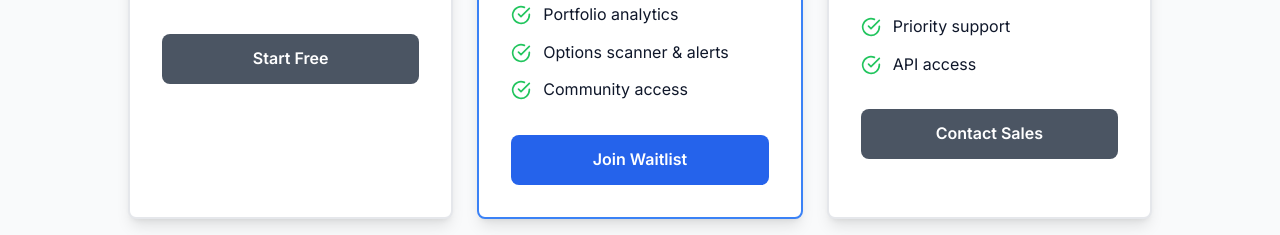
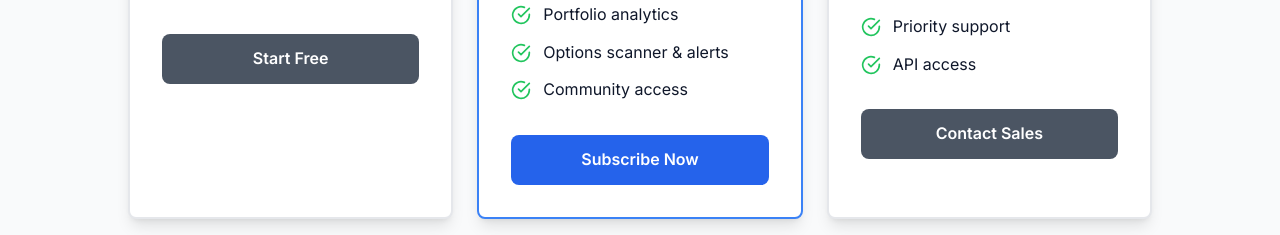
Before and after one commit to spayyavula/learnoptionstrading2.0, a React (Vite) app: page / in a window 1280 px wide. Shown: the part 3000-3235 px from the top of the page. Built offline with nearby package versions, Linux system fonts and the light colour scheme; no server answers.

Commit message:
Replace mocks

```diff
--- a/src/pages/Landing.tsx
+++ b/src/pages/Landing.tsx
@@ -1,4 +1,4 @@
-import React from 'react'
+import React, { useState } from 'react'
 import {
   ArrowRight,
   TrendingUp,
@@ -16,10 +16,31 @@ import {
   AlertTriangle
 } from 'lucide-react'
 import { Link, useNavigate } from 'react-router-dom'
-import { trackPricingInterest } from '../utils/demandTracking'
+
+// Remove this import:
+// import { trackPricingInterest } from '../utils/demandTracking'
+
+// Add real Stripe service:
+import { createCheckoutSession } from '../services/stripeCheckout'
 
 export default function Landing() {
   const navigate = useNavigate()
+  const [isLoading, setIsLoading] = useState(false)
+
+  const handleProCheckout = async () => {
+    setIsLoading(true)
+    try {
+      await createCheckoutSession(
+        'price_1Rdu2JG0usgeCZqlpwN7k1Vr', // Your actual Stripe Price ID
+        'pro'
+      )
+    } catch (error) {
+      console.error('Checkout failed:', error)
+      alert('Sorry, there was an error processing your request. Please try again.')
+    } finally {
+      setIsLoading(false)
+    }
+  }
 
   return (
     <div className="min-h-screen bg-white">
@@ -241,7 +262,7 @@ export default function Landing() {
         </div>
       </section>
 
-      {/* Pricing Section - Demand Testing */}
+      {/* Pricing Section - Updated with Real Stripe */}
       <section id="pricing" className="py-20 bg-gray-50">
         <div className="max-w-7xl mx-auto px-4 sm:px-6 lg:px-8">
           <div className="text-center mb-16">
@@ -254,7 +275,7 @@ export default function Landing() {
           </div>
 
           <div className="grid md:grid-cols-3 gap-8 max-w-5xl mx-auto">
-            {/* Free Plan */}
+            {/* Free Plan - No changes */}
             <div className="bg-white rounded-lg shadow-lg border-2 border-gray-200 p-8">
               <div className="text-center">
                 <h3 className="text-2xl font-bold text-gray-900 mb-2">Free</h3>
@@ -287,7 +308,7 @@ export default function Landing() {
               </Link>
             </div>
 
-            {/* Pro Plan - Most Popular */}
+            {/* Pro Plan - Updated with Real Stripe */}
             <div className="bg-white rounded-lg shadow-lg border-2 border-blue-500 p-8 relative">
               <div className="absolute -top-4 left-1/2 transform -translate-x-1/2">
                 <span className="bg-blue-500 text-white px-4 py-1 rounded-full text-sm font-semibold">
@@ -326,17 +347,22 @@ export default function Landing() {
                 </li>
               </ul>
               <button
-                onClick={() => {
-                  trackPricingInterest('pro')
-                  alert('Thanks for your interest! We\'ll notify you when Pro launches.')
-                }}
-                className="w-full bg-blue-600 hover:bg-blue-700 text-white px-6 py-3 rounded-lg font-semibold transition-colors"
+                onClick={handleProCheckout}
+                disabled={isLoading}
+                className="w-full bg-blue-600 hover:bg-blue-700 disabled:bg-blue-400 text-white px-6 py-3 rounded-lg font-semibold transition-colors flex items-center justify-center"
               >
-                Join Waitlist
+                {isLoading ? (
+                  <>
+                    <div className="animate-spin rounded-full h-4 w-4 border-2 border-white border-t-transparent mr-2"></div>
+                    Processing...
+                  </>
+                ) : (
+                  'Subscribe Now'
+                )}
               </button>
             </div>
 
-            {/* Enterprise Plan */}
+            {/* Enterprise Plan - Updated */}
             <div className="bg-white rounded-lg shadow-lg border-2 border-gray-200 p-8">
               <div className="text-center">
                 <h3 className="text-2xl font-bold text-gray-900 mb-2">Enterprise</h3>
@@ -371,9 +397,7 @@ export default function Landing() {
               </ul>
               <button
                 onClick={() => {
-                  // Track enterprise interest
-                  console.log('🎯 Enterprise plan interest logged')
-                  window.open('mailto:contact@learnoptionstrading.academy?subject=Enterprise%20Plan%20Interest', '_blank')
+                  window.open('mailto:contact@learnoptionstrading.academy?subject=Enterprise%20Plan%20Interest&body=Hi, I\'m interested in learning more about your Enterprise plan. Please contact me with more details.', '_blank')
                 }}
                 className="w-full bg-gray-600 hover:bg-gray-700 text-white px-6 py-3 rounded-lg font-semibold transition-colors"
               >
@@ -382,7 +406,7 @@ export default function Landing() {
             </div>
           </div>
 
-          {/* FAQ Section */}
+          {/* FAQ Section - No changes */}
           <div className="mt-20">
             <h3 className="text-2xl font-bold text-center text-gray-900 mb-8">
               Frequently Asked Questions
@@ -409,7 +433,7 @@ export default function Landing() {
         </div>
       </section>
 
-      {/* Footer */}
+      {/* Footer - No changes needed */}
       <footer className="bg-gray-900 text-white py-12">
         <div className="max-w-7xl mx-auto px-4 sm:px-6 lg:px-8">
           <div className="grid md:grid-cols-4 gap-8">
--- a/src/utils/demandTracking.ts
+++ /dev/null
@@ -1,23 +0,0 @@
-// src/utils/demandTracking.ts
-export const trackPricingInterest = (plan: 'free' | 'pro' | 'enterprise') => {
-  console.log(`🎯 Pricing interest: ${plan} plan`)
-
-  // Store in localStorage for now
-  const existing = JSON.parse(localStorage.getItem('pricingInterest') || '{}')
-  const today = new Date().toISOString().split('T')[0]
-
-  if (!existing[today]) {
-    existing[today] = {}
-  }
-
-  existing[today][plan] = (existing[today][plan] || 0) + 1
-  localStorage.setItem('pricingInterest', JSON.stringify(existing))
-
-  // You can later send this to analytics
-  if (typeof gtag !== 'undefined') {
-    gtag('event', 'pricing_interest', {
-      plan_type: plan,
-      event_category: 'engagement'
-    })
-  }
-}
```
